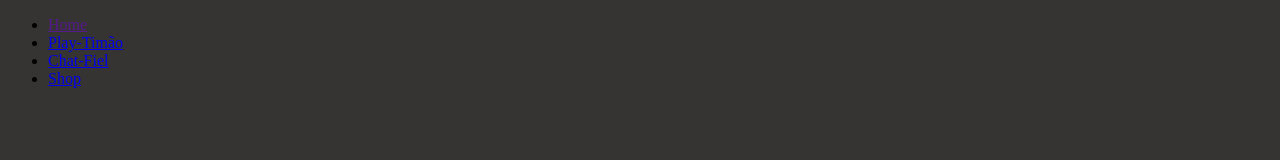
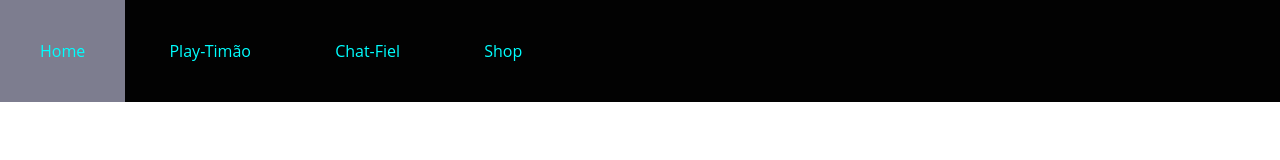
Before and after one commit to Jonas0516/Jonas0516, a plain HTML site: page index.html in a window 1280 px wide. Drawn offline with Linux system fonts and the light colour scheme.

Commit message:
initial commit

```diff
--- a/index.html
+++ b/index.html
@@ -8,7 +8,7 @@
  </head>
  <body>
      <header>
-        <nav>
+        <nav id="homemenu">
             <ul>
                 <li>
                     <a href="">Home</a>
--- a/style.css
+++ b/style.css
@@ -1,3 +1,28 @@
-body {
-    background-color: rgb(54, 51, 51);
+* {
+    margin: 0 auto;
+    padding: 0;
+    box-sizing: border-box;
+    font-family: 'Open Sans', sans-serif;
 }
+
+#homemenu ul{
+    list-style: none;
+    padding:0;
+    background-color: rgb(2, 2, 2);
+}
+
+#homemenu ul li {
+    display:inline ;
+}
+
+#homemenu ul li a  {
+
+    color: aqua;
+    padding: 40px ;
+    display: inline-block;
+    text-decoration: none;
+    transition: background .4s;
+}
+#homemenu ul li a:hover {
+    background-color: rgb(125, 125, 143)
+}
```
